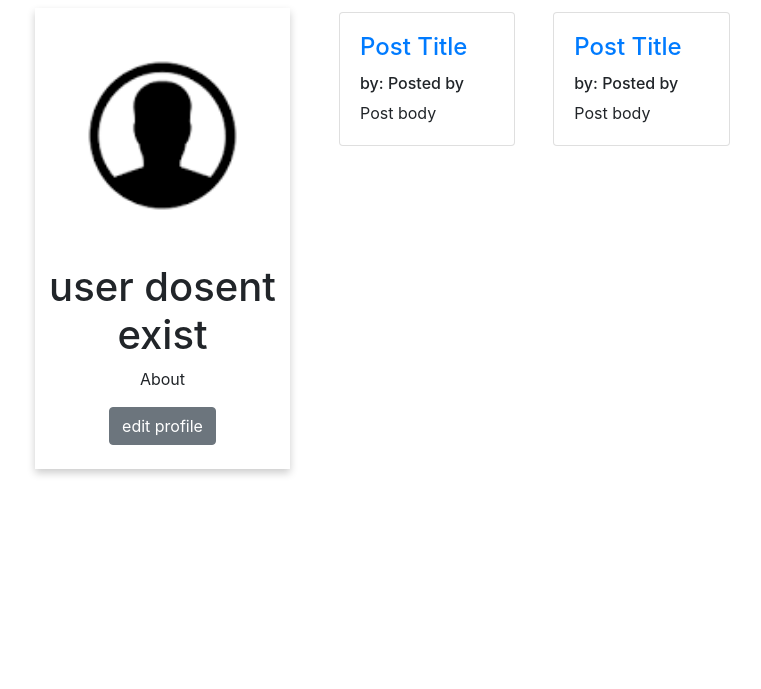
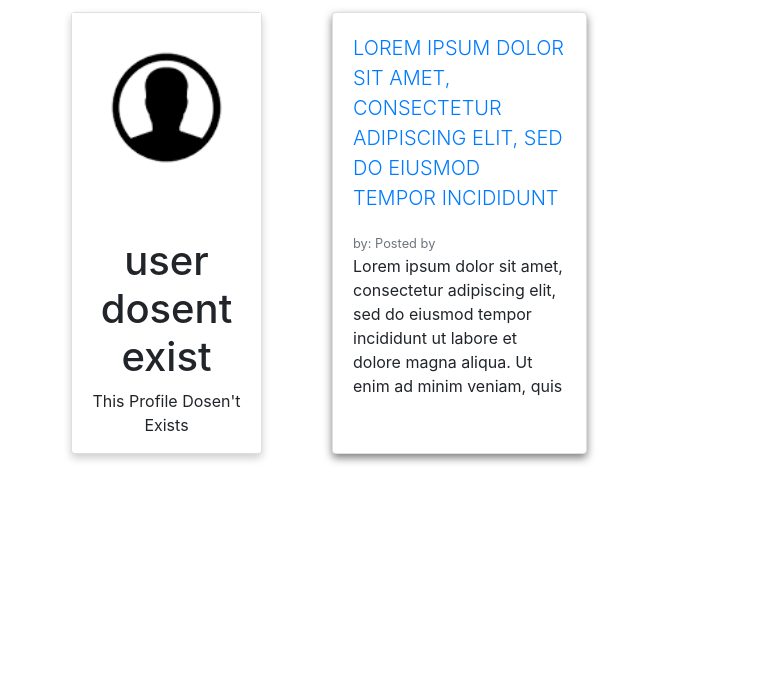
Before and after one commit to areeburrub/Tweak, a Flask app: page /profile/1 in a window 1280 px wide. Shown: the part 56-745 px from the top of the page, without its empty margins (50-811 px from the left). Run offline with Flask 2, Linux system fonts and the light colour scheme; the visitor is signed in with stand-in values (Sample User, id 1); data comes from the database, SQL or seed files in the repository; both versions use the stored data as it was after the commit; parts of the project's set-up code (start-up, migrations or seed data) failed here and were passed over; some libraries are stand-ins or nearby versions.

Commit message:
Udate Profile added

```diff
--- a/app.py
+++ b/app.py
@@ -1,11 +1,11 @@
 import secrets
 import os
-from flask import Flask, render_template, redirect, url_for, flash
+from flask import Flask, render_template, redirect, url_for, flash, request
 from flask_bootstrap import Bootstrap
 from flask_wtf import FlaskForm
 from flask_wtf.file import FileField, FileAllowed
 from flask_security import Security, SQLAlchemyUserDatastore, UserMixin, RoleMixin
-from wtforms import StringField, PasswordField, BooleanField
+from wtforms import StringField, PasswordField, BooleanField, TextAreaField
 from wtforms.validators import InputRequired, Email, Length, EqualTo
 from flask_sqlalchemy import SQLAlchemy
 from werkzeug.security import generate_password_hash, check_password_hash
@@ -34,6 +34,7 @@ login_manager.login_view = 'login'
 db = SQLAlchemy(app)
 
 
+
 roles_users = db.Table('roles_users',
     db.Column('user_id', db.Integer, db.ForeignKey('user.id')),
     db.Column('role_id', db.Integer, db.ForeignKey('role.id'))
@@ -47,12 +48,13 @@ class User(UserMixin, db.Model):
     password = db.Column(db.String(80))
     admin = db.Column(db.Boolean, unique=False, default=True)
     profile_picture = db.Column(db.String(20), nullable=False, default='default.png')
+    about = db.Column(db.String(30), unique=False)
+
     roles = db.relationship(
         'Role',
         secondary=roles_users,
         backref=db.backref('users', lazy='dynamic')
     )
-
     def __repr__(self):
         return (self.username)
 
@@ -91,8 +93,8 @@ class RegisterForm(FlaskForm):
     profile_pic = FileField('profile picture', validators=[FileAllowed(['jpg','png'])])
 
 class UpdateAcountForm(FlaskForm):
-    email = StringField('email', validators=[InputRequired(), Email('Invalid Email')])
-    username = StringField('username', validators=[InputRequired(), Length(min=4,max=15)])
+    profile_pic = FileField(validators=[FileAllowed(['jpg','png'])])
+    about = TextAreaField(validators=[Length(max=150)])
 
 #Link for index page
 @app.route('/')
@@ -139,8 +141,10 @@ def signup():
             ppic = save_picture(form.profile_pic.data)
         else:
             ppic = 'default.png'
+            about = 'This is a about'
+
         hashed_password = generate_password_hash(form.password.data, method='sha256')
-        new_user = User(username=form.username.data, email=form.email.data, password=hashed_password, profile_picture=ppic)
+        new_user = User(username=form.username.data, email=form.email.data, password=hashed_password, profile_picture=ppic, about=about)
         exists = db.session.query(db.exists().where(User.username == form.username.data )).scalar()
         if (exists):
             return render_template('signup.html', form=form, msg='username already taken')
@@ -155,6 +159,32 @@ def signup():
 
 
 
+@app.route('/update/<string:idp>', methods=['GET', 'POST'])
+@login_required
+def update(idp):
+    if (idp == current_user.username):
+        if (request.method == 'POST'):
+            user = User.query.filter_by(username=idp).first()
+            if (request.files['ppic']):
+                ppic = save_picture(request.files['ppic'])
+            else:
+                ppic = current_user.profile_picture
+
+            user.profile_picture = ppic
+            user.about = request.form['about']
+            try:
+                db.session.commit()
+                return redirect(url_for('dashboard', pro = current_user.username))
+            except:
+                return 'an error occured'
+        else:
+            user = User.query.filter_by(username=idp).first()
+            image_file = url_for('static',filename='profile_pics/'+user.profile_picture)
+            return render_template('update.html', idp=idp, msg='You are not an Admin!, \n Please Login', image_file = image_file, profile = str(current_user.username), about=current_user.about)
+
+    else:
+        form = LoginForm()
+        return render_template('login.html', form=form, msg='You are not an Admin!, \n Please Login')
 
 
 #Link to Dashboard
@@ -165,9 +195,9 @@ def dashboard(pro):
     if (user):
         image_file = url_for('static',filename='profile_pics/'+user.profile_picture)
         currentuser = User.query.filter_by(username=pro).one()
-        return render_template('profile.html', admin=current_user.admin, image_file = image_file, name = str(current_user.username), profile = str(currentuser))
+        return render_template('profile.html', admin=current_user.admin, image_file = image_file, name = str(current_user.username), profile = str(currentuser), about=current_user.about)
     else:
-        return render_template('profile.html', admin=current_user.admin, image_file = url_for('static',filename='profile_pics/default.png'), name = str(current_user.username), profile = 'user dosent exist')
+        return render_template('profile.html', admin=current_user.admin, image_file = url_for('static',filename='profile_pics/default.png'), name = str(current_user.username),about='This Profile Dosen\'t Exists' , profile = 'user dosent exist')
 
 
 #Link to Posts
--- a/templates/base.html
+++ b/templates/base.html
@@ -29,7 +29,7 @@
             <a class="nav-link" href="{{ url_for('posts') }}">Posts</a>
           </li>
           <li class="nav-item">
-            <a class="nav-link" href="#">Profile
+            <a class="nav-link" href="{{ url_for('dashboard',pro=current_user.username) }}">Profile
             </a>
           </li>
        {% block nav %} {% endblock %}
--- a/templates/profile.html
+++ b/templates/profile.html
@@ -6,7 +6,7 @@
 <style type="text/css">
 .card-profile {
   box-shadow: 0 4px 8px 0 rgba(0, 0, 0, 0.2);
-  max-width: 300px;
+  max-width: 75%;
   text-align: center;
 }
 
@@ -42,56 +42,36 @@
 
 {% block body %}
   <!-- Page Content -->
-  <div class="container mt-16">
+  <div class="container mt-16 mb-24">
 
     <div class="row">
 
-      <div class="col-lg-3 ">
-        <div class="card-profile mx-auto">
-          <img src="{{ image_file }}" alt="{{ profile }}" style="width:100%">
+      <div class="col-lg-3 m-1">
+        <div class="card-profile mx-auto card h-100" style="width: 100%;">
+          <div class="w-full h-56" style="overflow: hidden;">
+            <img src="{{ image_file }}" alt="{{ profile }}" class="w-full">
+          </div>
           <h1>{{ profile}}</h1>
-          <p>About</p>
-          <p><button class="btn btn-secondary mb-4">edit profile</button></p>
+          <p class="mx-1" >{{ about }}</p>
+          {% if name == profile %}
+          <p><a href="{{ url_for('update',idp=current_user.username) }}"><button class="btn btn-secondary m-8">edit profile</button></a></p>
+          {% endif %}
         </div>
       </div>
-      <!-- /.col-lg-3 -->
-
-          <div class="col-lg-9">
-            <div class="container">
-              <div class="row">
-
       <div class="col-lg-3 m-1">
-                  <div class="card h-100">
+        <div class="card h-100" style="box-shadow: 0 4px 8px 0 rgba(0, 0, 0, 0.5);">
           <div class="card-body">
-                      <h4 class="card-title">
-                        <a href="#">Post Title</a>
-                      </h4>
-                      <h6>by: Posted by</h6>
-                      <p class="card-text">Post body </p>
+            <p class="card-title text-uppercase lead" style="overflow: hidden;  max-height: 15ch;">
+              <a href="#">Lorem ipsum dolor sit amet, consectetur adipiscing elit, sed do eiusmod tempor incididunt ut labore et dolore magna aliqua. Ut enim ad minim veniam, quis nostrud exercitation ullamco laboris nisi ut aliquip ex ea commodo consequat. Duis aute irure dolor in reprehenderit in voluptate velit esse cillum dolore eu fugiat nulla pariatur</a>
+            </p>
+            <small class="card-subtitle mb-2 text-muted">by: Posted by</small>
+            <p class="card-text" style="overflow: hidden;  max-height: 14ch;">Lorem ipsum dolor sit amet, consectetur adipiscing elit, sed do eiusmod tempor incididunt ut labore et dolore magna aliqua. Ut enim ad minim veniam, quis nostrud exercitation ullamco laboris nisi ut aliquip ex ea commodo consequat. Duis aute irure dolor in reprehenderit in voluptate velit esse cillum dolore eu fugiat nulla pariatur</p>
           </div>
-                  </div>
-                </div>
-
-
-                <div class="col-lg-3 m-1">
-                  <div class="card h-100">
-                    <div class="card-body">
-                      <h4 class="card-title">
-                        <a href="#">Post Title</a>
-                      </h4>
-                      <h6>by: Posted by</h6>
-                      <p class="card-text">Post body </p>
         </div>
       </div>
     </div>
 
 
   </div>
-            </div>
-          </div>
-    </div>
-    <!-- /.row -->
-
-  </div>
 
 {% endblock %}
```
Also changed, not shown: templates/update.html (added, +95 -0 lines), test.db. Lines whose indentation alone changed are shown as unchanged.
